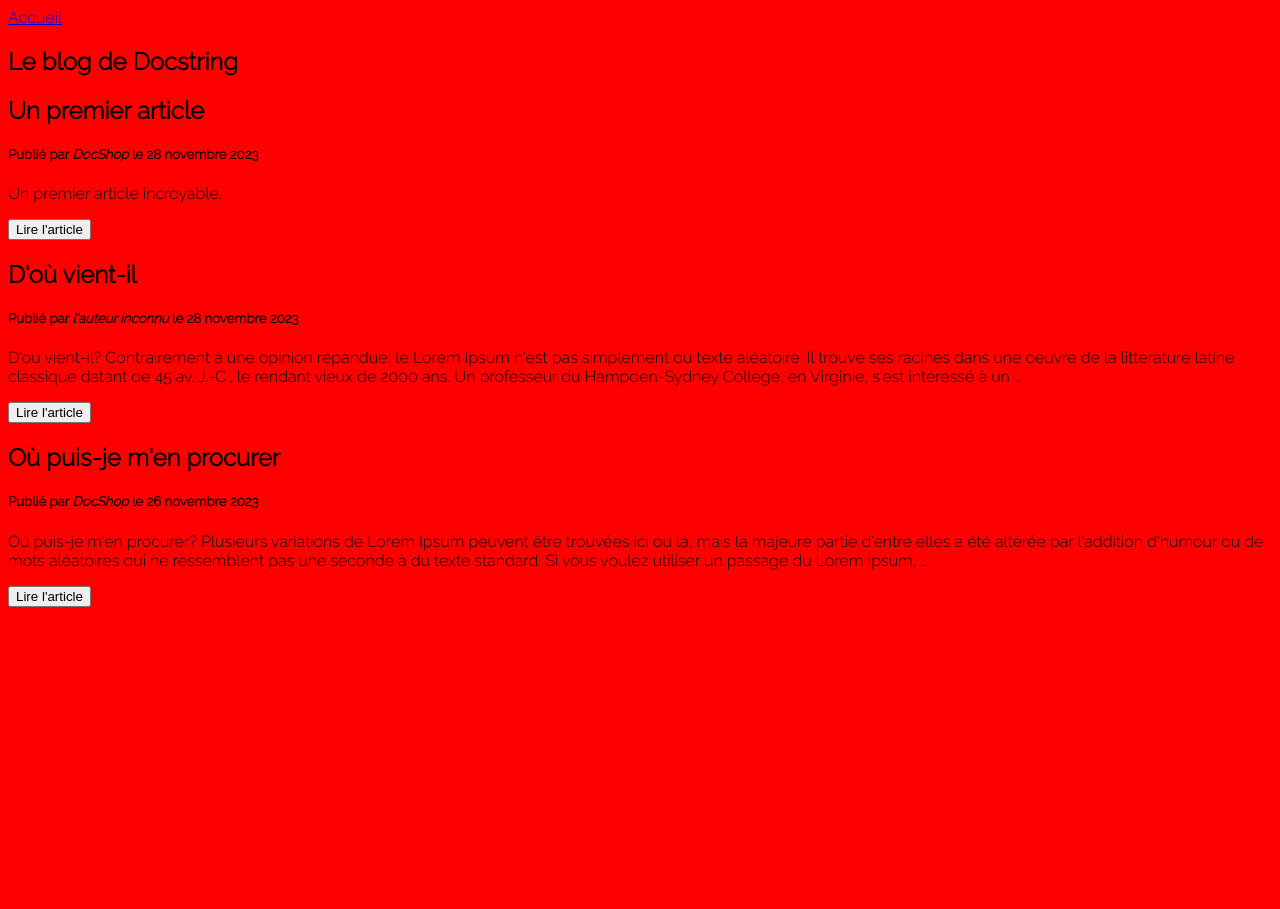
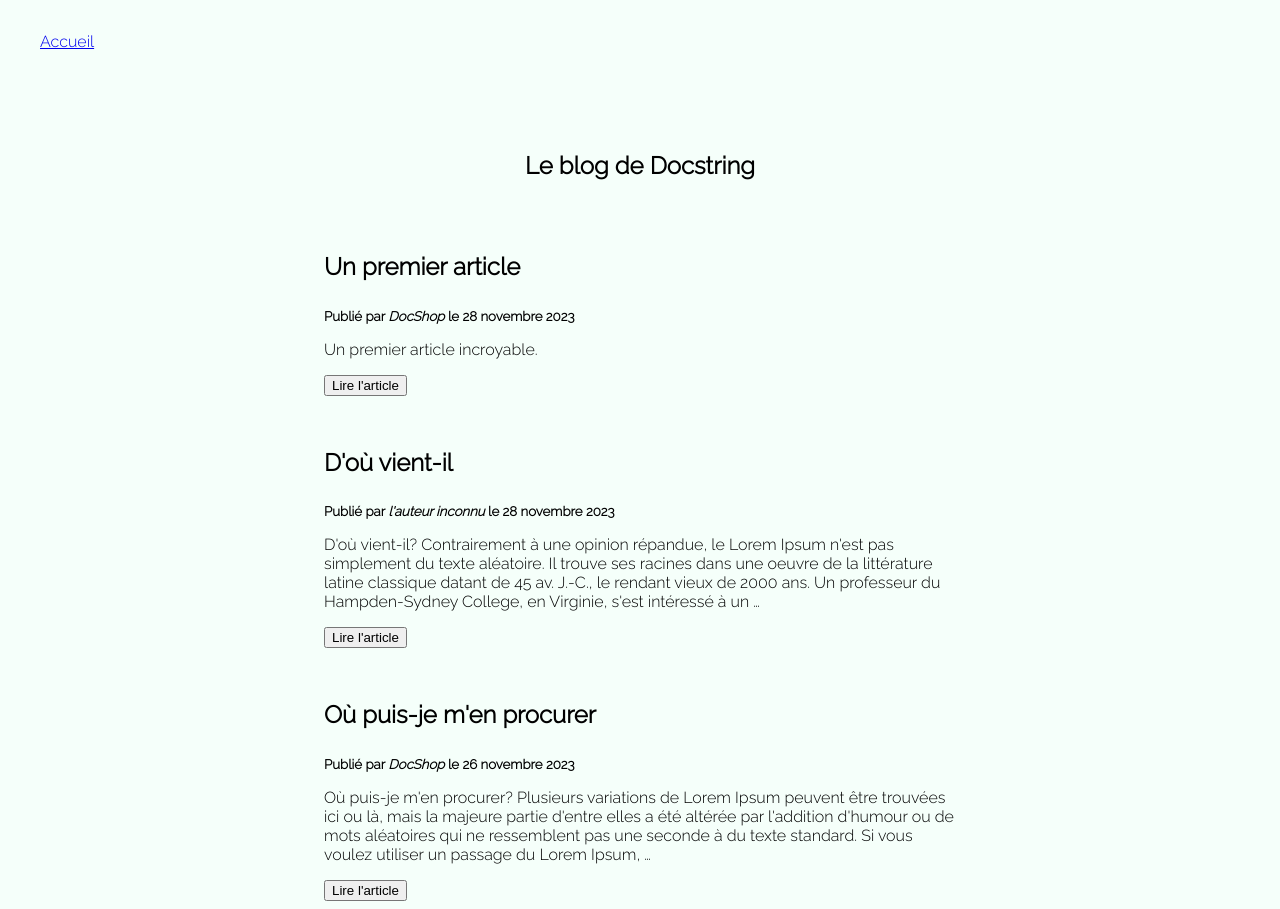
Before and after one commit to ZandolliPJ/django_blog, a Django app: page /blog/ in a window 1280 px wide. Before the commit the page ends 607 px from the top, so only its background shows below. Run offline with Django 3.2, Linux system fonts and the light colour scheme; data comes from the database, SQL or seed files in the repository.

Commit message:
CSSCreationBlog

```diff
--- a/src/posts/static/css/style.css
+++ b/src/posts/static/css/style.css
@@ -2,6 +2,73 @@
 @import "reset.css";
 
 body {
-    background-color: red;
     font-family: 'Raleway', sans-serif;
+    background-color: mintcream;
+
 }
+
+nav {
+    margin: 2rem;
+    display: flex;
+    justify-content: space-between;
+}
+
+
+#blog {
+    display: flex;
+    flex-direction: column;
+    align-items: center;
+    margin-top: 5rem;
+
+}
+
+#blog article {
+    width: 50%;
+    margin-top:2rem;
+}
+
+@media (max-width: 1024px) {
+    #blog article {
+        width: 85%;
+
+    }
+}
+
+.post-title {
+    display: flex;
+    align-items: center;
+}
+
+.post-title a {
+    color: steelblue;
+    text-decoration: none;
+    margin-left: .5rem;
+}
+
+.post-title a:last-child {
+    color: red;
+}
+
+.post-title > div {
+    margin-left:auto;
+}
+
+.post-author {
+    margin: .5rem 0;
+}
+
+.post-excerpt {
+    margin-bottom: 1rem;
+}
+
+.post-detail {
+    display: flex;
+    flex-direction: column;
+    align-items: center;
+}
+
+.post-detail > h1 {
+    text-transform: uppercase;
+    margin-bottom: 1rem;
+
+}
--- a/src/posts/templates/posts/blogpost_detail.html
+++ b/src/posts/templates/posts/blogpost_detail.html
@@ -6,7 +6,7 @@
 
 
 {% block content %}
-    <article>
+    <article class="post-detail">
             <h1>{{ post.title }}</h1>
             <p>{{ post.content|linebreaks|safe }}</p>
     </article>
--- a/src/posts/templates/posts/blogpost_list.html
+++ b/src/posts/templates/posts/blogpost_list.html
@@ -10,6 +10,8 @@
     <h1>Le blog de Docstring</h1>
     {% for post in posts %}
         <article>
+
+        <div class="post-title">
             <h2>{{ post.title }}</h2>
 
              {% if request.user.is_authenticated %}
@@ -18,10 +20,10 @@
                     <a href="{% url 'posts:delete' slug=post.slug %}">Supprimer</a>
                 </div>
              {% endif %}
+        </div>
 
-
-            <h5>Publié par <i>{{ post.author_or_default }}</i> le {{ post.created_on|date:'j F Y' }}</h5>
-            <p>{{ post.content|safe|truncatewords:50 }}</p>
+            <h5 class="post-author">Publié par <i>{{ post.author_or_default }}</i> le {{ post.created_on|date:'j F Y' }}</h5>
+            <p class="post-excerpt">{{ post.content|safe|truncatewords:50 }}</p>
 
             <form action="{% url 'posts:post' slug=post.slug %}">
                 <button> Lire l'article</button>
```
